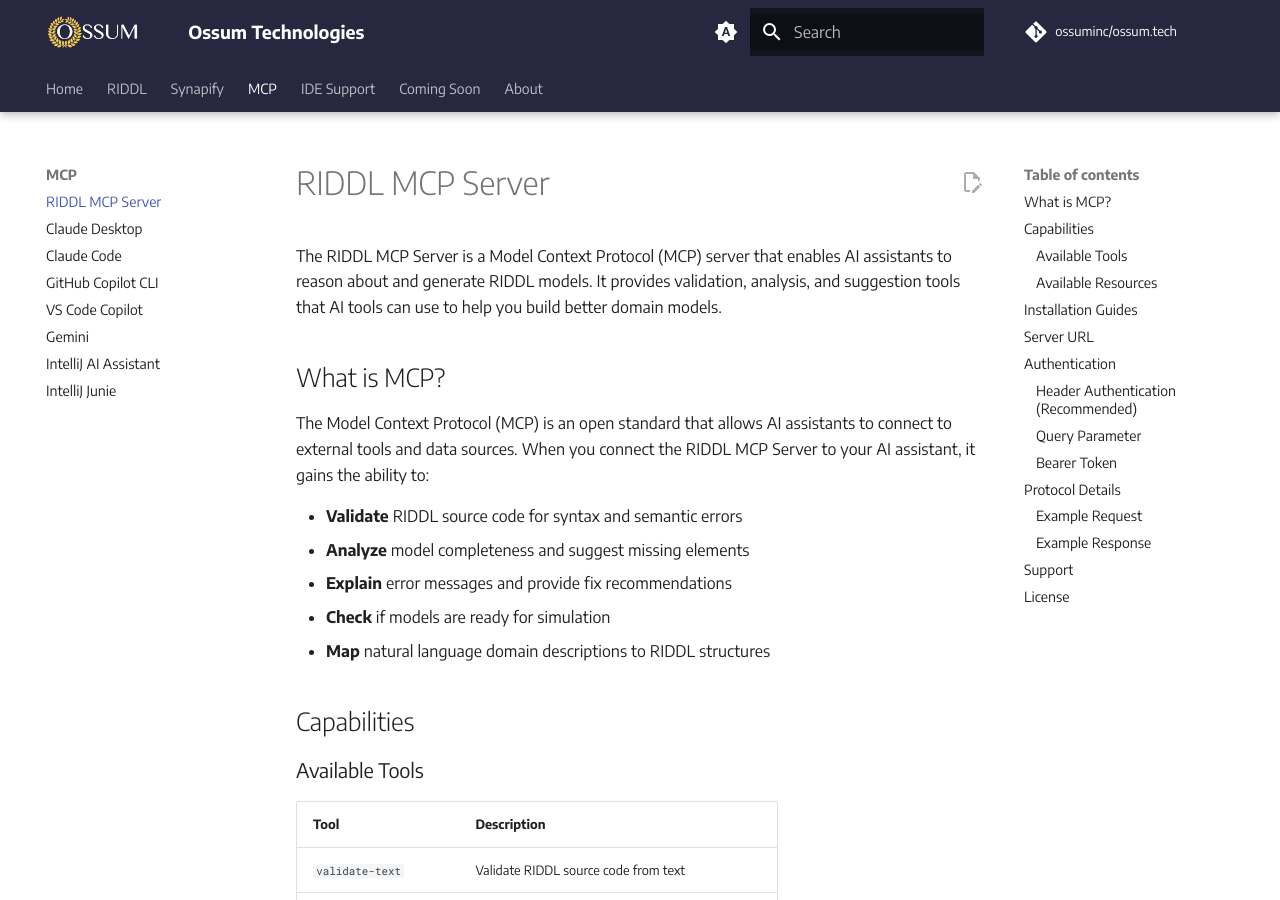
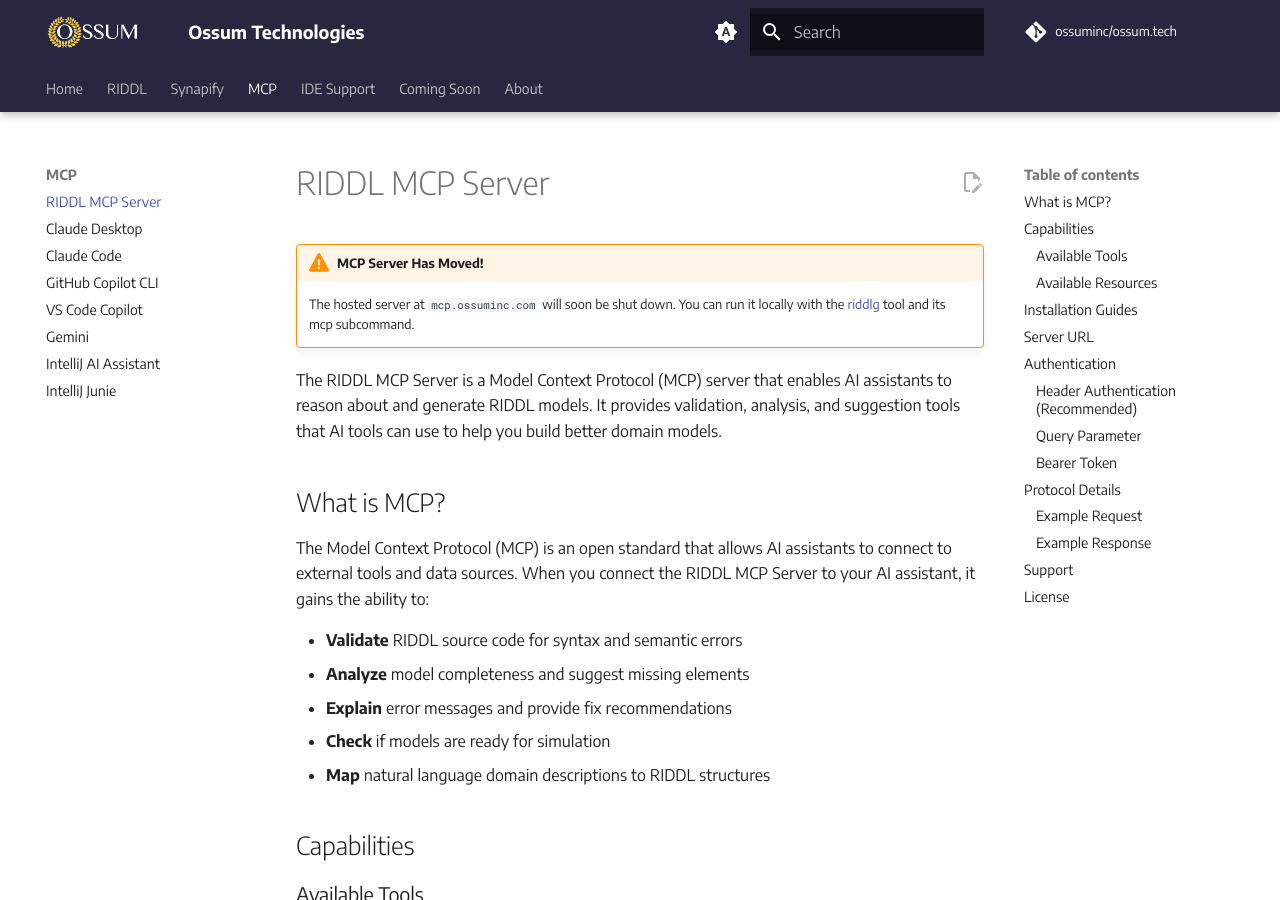
Before and after one commit to ossuminc/ossum.tech, an MkDocs documentation site: the page built from docs/MCP/index.md, in a window 1280 px wide and 900 px high. Built offline with MkDocs 1.6.1 and Material for MkDocs 9.7.7, drawn with Linux system fonts in a browser that asks for light colours; comment, search, counter and statistics services are not loaded.

Commit message:
Update MCP index with server shutdown warning
Added warning about the MCP server shutdown and local usage.

```diff
--- a/docs/MCP/index.md
+++ b/docs/MCP/index.md
@@ -5,6 +5,10 @@
   validation, analysis, and intelligent suggestions for domain modeling.
 ---
 # RIDDL MCP Server
+
+!!! warning "MCP Server Has Moved!"
+    The hosted server at `mcp.ossuminc.com` will soon be shut down. You
+    can run it locally with the [riddlg](https://ossum.tech/riddl/tools/riddlg/index.html) tool and its mcp subcommand.
 
 The RIDDL MCP Server is a Model Context Protocol (MCP) server that enables
 AI assistants to reason about and generate RIDDL models. It provides
```
